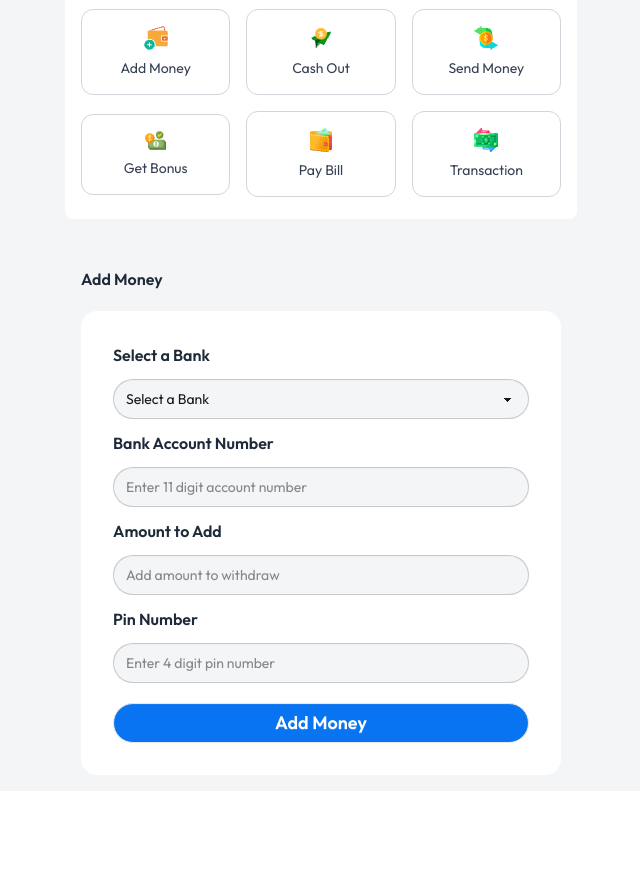
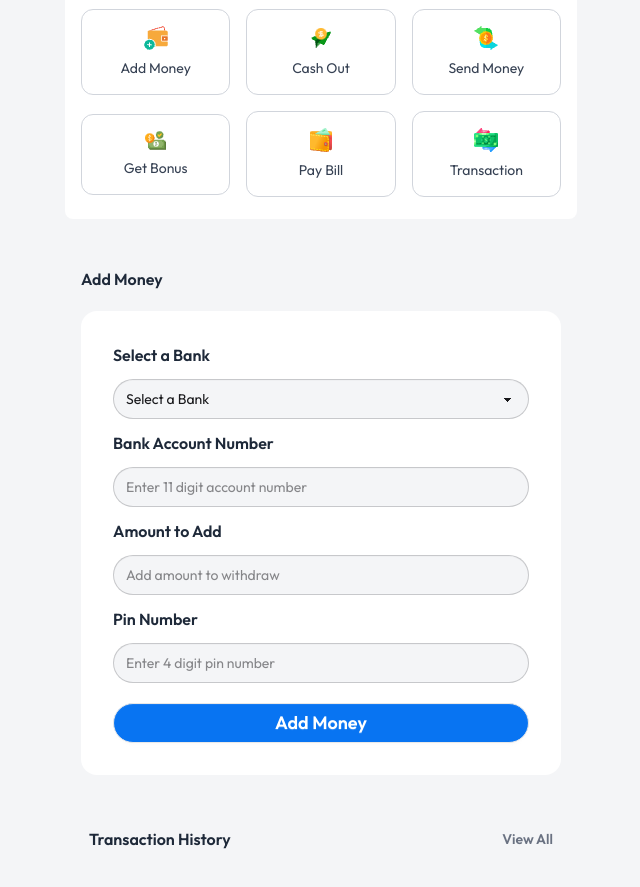
Before and after one commit to iamarifhossain1/payoo-mobile-bank-app, a plain HTML site: page home.html in a window 1280 px wide. Shown: the part 246-1133 px from the top of the page, without its empty margins (319-959 px from the left). Before the commit the page ends 1037 px from the top, so only its background shows below. Drawn offline with nearby package versions, Linux system fonts and the light colour scheme.

Commit message:
transaction

```diff
--- a/home.html
+++ b/home.html
@@ -260,7 +260,7 @@
         </div>
 
         <!-- Transaction -->
-        <div id="transaction-parent" class="form max-w-lg mx-auto p-4 hidden">
+        <div id="transaction-parent" class="form max-w-lg mx-auto p-4">
             <!-- Title -->
             <div class="flex justify-between items-center px-2 mt-5 mb-5">
                 <h1 class="text-gray-800 font-semibold">Transaction History</h1>
```
